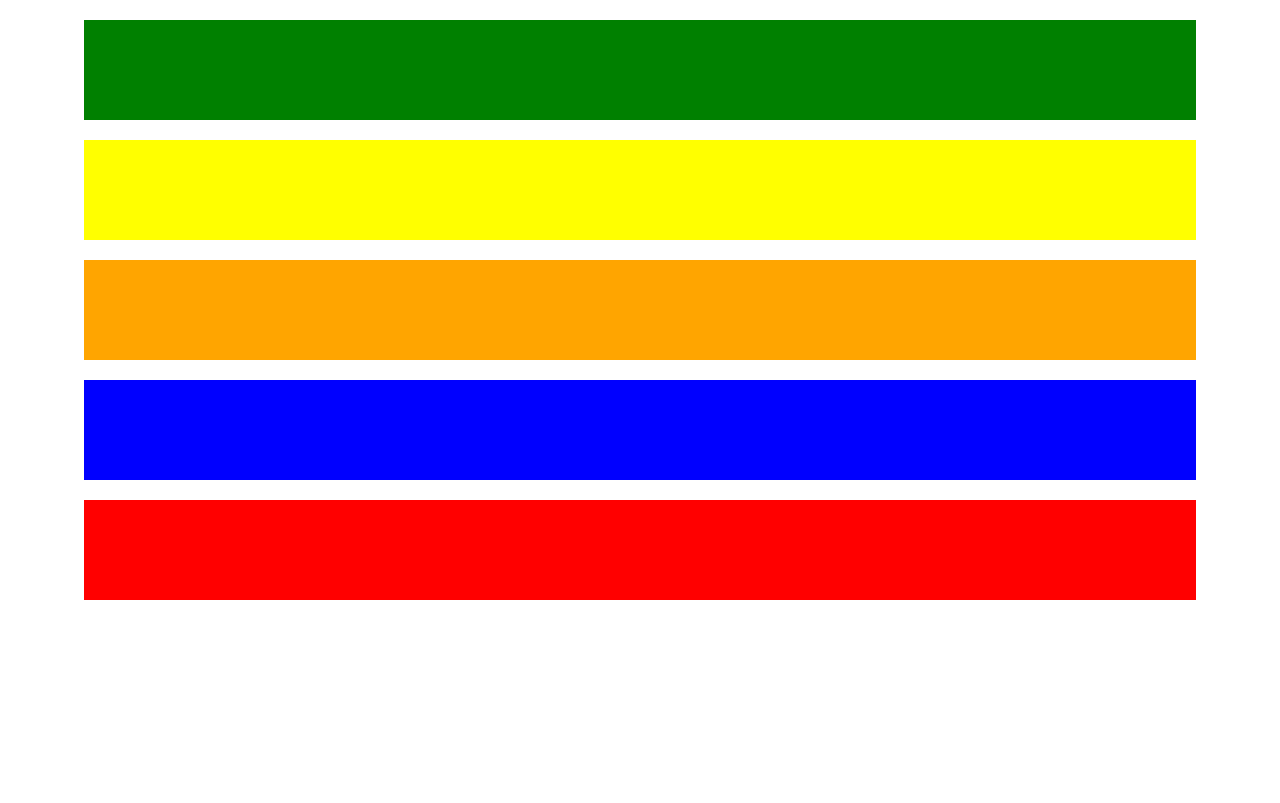
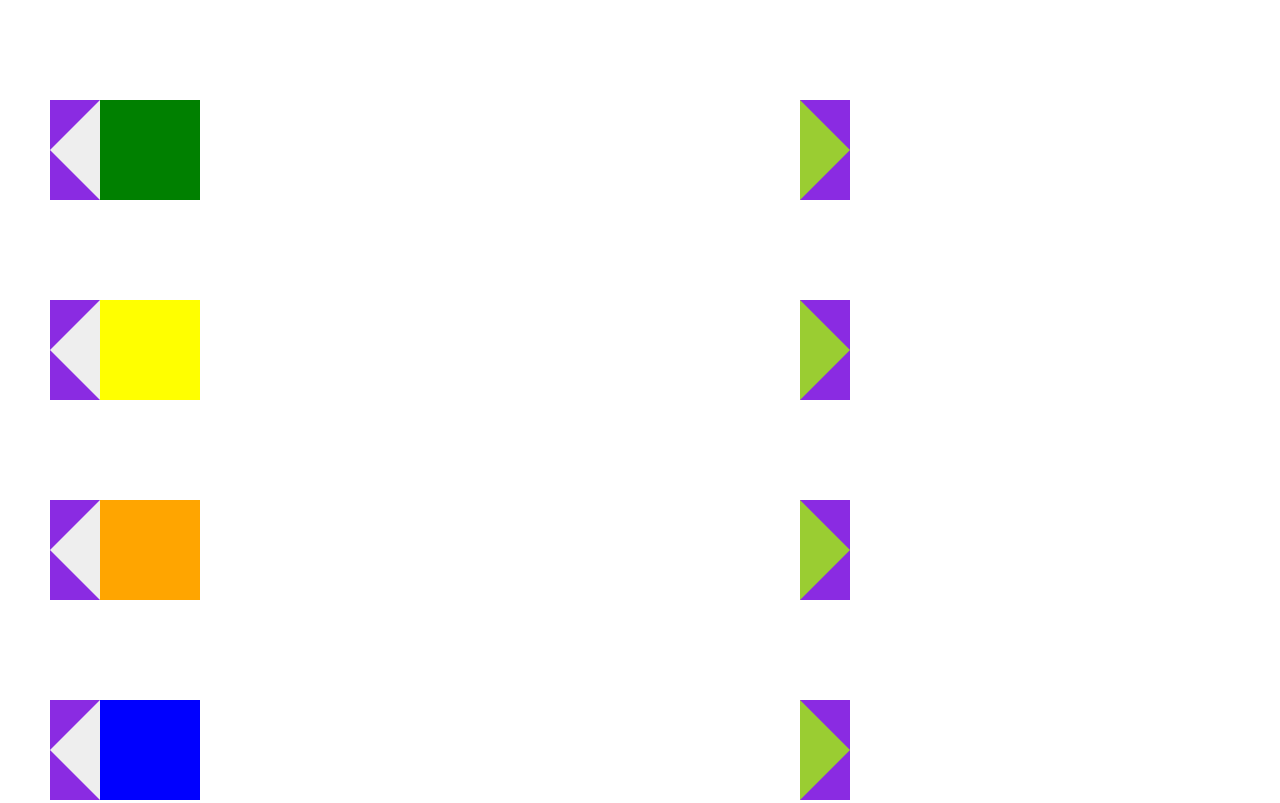
Before and after one commit to byteplayer/byteplayer.github.io, a plain HTML site: page homework_for_2020-10-12/index.html in a window 1280 px wide. Shown: the top 803 px of the page. Drawn offline with nearby package versions, Linux system fonts and the light colour scheme.

Commit message:
homework for 2020-10-12 go2

```diff
--- /dev/null
+++ b/2020-10-12_classwork/styles/main.css
@@ -0,0 +1,80 @@
+/* body{
+    height: 1000px;
+} */
+
+div {
+    position: relative;
+    border: 5px solid black;
+    height: 50px;
+    width: 100px;
+    margin-top: 50px;
+    margin-left: 50px;
+}
+
+div > div {
+    position: absolute;
+    border: 5px solid black;
+    left: 115x;
+    top: 30px;
+}
+
+
+/* .elem12{
+    position: relative;
+    width: 20px;
+} */
+
+/* .elem12:hover > .elem12hint{
+    display: block;
+} */
+
+/* .elem12hint{
+    position: absolute;
+    top: 25px;
+    width: 125px;
+    background-color: black;
+    color: white;
+    border 0;
+    display: none;
+
+} */
+
+/* .elem132{
+    position: absolute;
+    border: 5px solid red;
+    width: 88px;
+    display: none;
+} */
+
+/* .elem11{
+    position: fixed;
+    border: 5px solid red;
+    width: 50px;
+    height: 50px;
+    border-radius: 50%;
+    top 200px;
+    left: 150px;
+
+} */
+
+/* .elem12:hover {
+    opacity: 0%;
+    visibility: hidden;
+    display: none;
+} */
+
+/* .elem12:hover {
+    opacity: 0%;
+    visibility: hidden;
+    display: none;
+} */
+
+/* .elem13 > div::before {
+    color: red;
+    content: "*";
+} */
+
+/* .elem13 > div::after {
+    color: blue;
+    content: "+++";
+} */
--- a/homework_for_2020-10-12/index.html
+++ b/homework_for_2020-10-12/index.html
@@ -5,6 +5,7 @@
     <meta name="viewport" content="width=device-width, initial-scale=1.0">
     <title>Homework for 2020-10-12</title>
 
+<link rel="stylesheet" href="https://cdnjs.cloudflare.com/ajax/libs/normalize/8.0.1/normalize.css">
 <link rel="stylesheet" href="./styles/main.css">
 
 </head>
--- a/homework_for_2020-10-12/styles/main.css
+++ b/homework_for_2020-10-12/styles/main.css
@@ -1,28 +1,34 @@
 
 div {
     height: 0;
- /*   width: 200px; */
-    width: 80%;
-    /* border: 5px solid black; */
-    margin: 20px auto;
+    width: 0;
+    position: relative;
+    margin: 100px;
+    text-align: center;
 }
 
 div::before {
     height: 0;
-    width: 0;
-    /* position: absolute; */
-    /* left: -50px; */
-    border-top: 50px solid transparent;
-    border-bottom: 50px solid transparent;
+    width: 30%;
+    position: absolute;
+    left: -100px;
+    top: -50px;
+    border-right: 50px solid #eee;
+    border-top: 50px solid blueviolet;
+    border-bottom: 50px solid blueviolet;
+    content: " ";
 }
 
 div::after {
     height: 0;
-    width: 0;
-    /* position: absolute; */
-    /* right: 50px; */
-    border-top: 50px solid transparent;
-    border-bottom: 50px solid transparent;
+    width: 30%;
+    position: absolute;
+    left: 650px;
+    top: -50px;
+    border-left: 50px solid yellowgreen;
+    border-top: 50px solid blueviolet;
+    border-bottom: 50px solid blueviolet;
+    content: " ";
 }
 
 div:nth-child(1) {
```
Also changed, not shown: 2020-10-12_classwork/index.html (added, +17 -0 lines), 1 other file.
